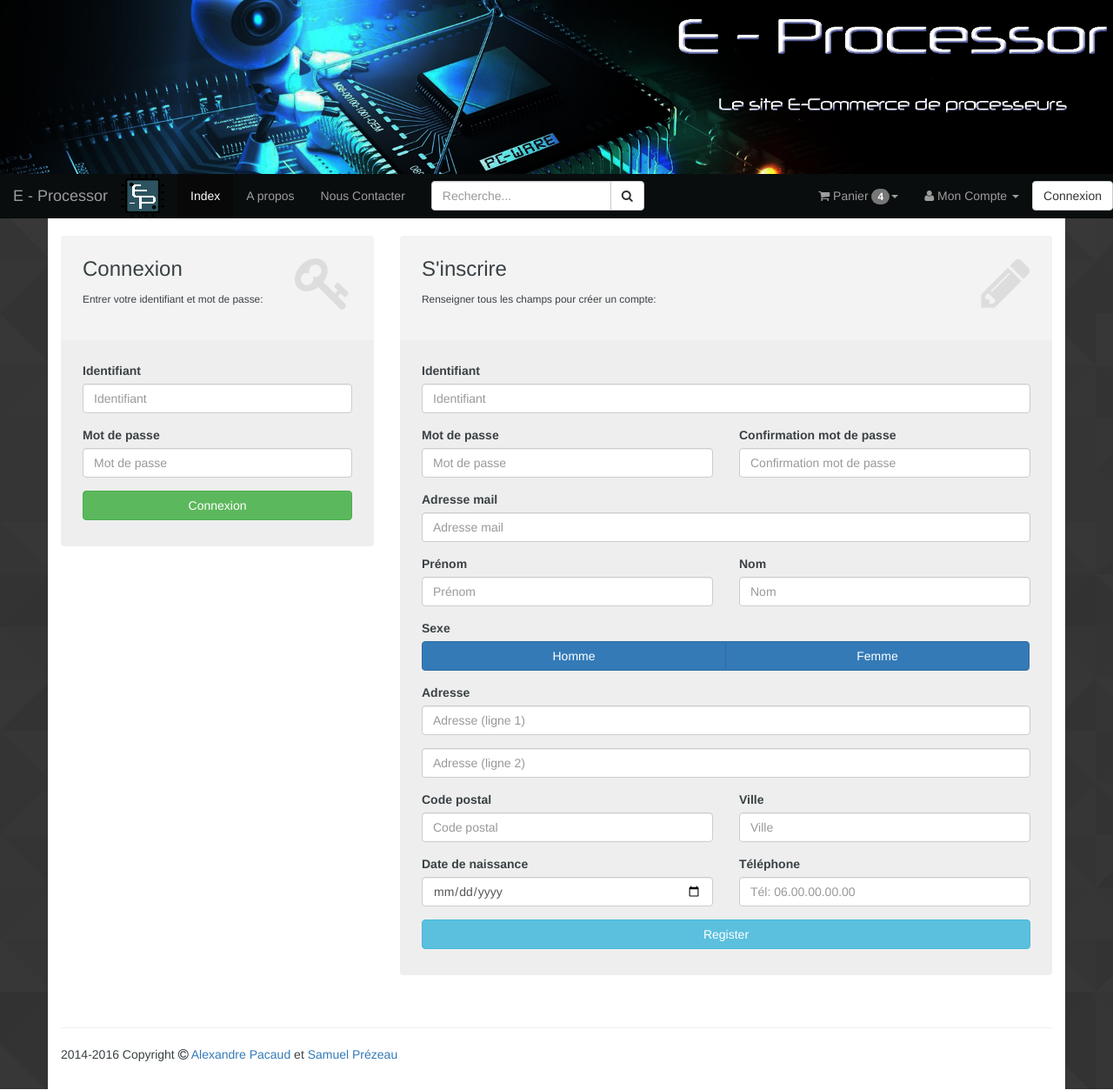
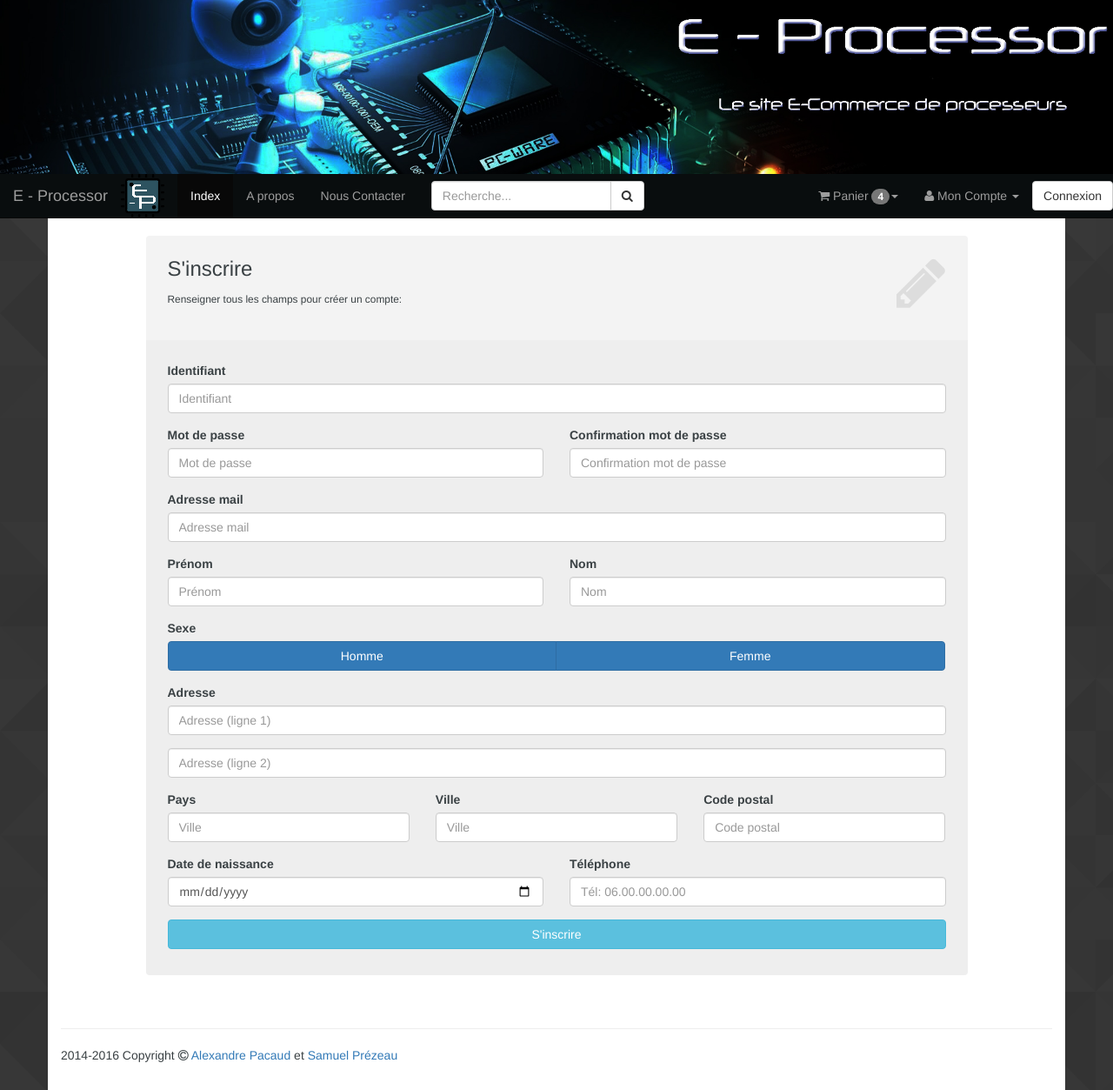
Before and after one commit to Alex0379/Projet_BTS_eCommerce, a PHP site: page /inscription.php in a window 1280 px wide. Shown: the whole page at 87% size. Run offline with PHP 8.4, Linux system fonts and the light colour scheme.

Commit message:
Création + test authentification et déconnexion
Ajout des images en local pour un meilleur affichage sans connexion
internet

```diff
--- a/main/header.php
+++ b/main/header.php
@@ -1,3 +1,65 @@
+<?php
+require('../src/php/fonctions.php');
+session_start();
+
+if(isset($_POST['identifiantHeader'])){
+        // Récupération des valeurs
+
+        $utilisateur=$_POST['identifiantHeader'];
+        $motdepasse=$_POST['mot_de_passeHeader'];
+
+
+        // supprimer toutes les anciennes variables
+        session_unset();
+        if(IdentifieUtilisateur($utilisateur, $motdepasse)){
+
+            global $HTTP_HOST, $DOCROOT;
+
+            $_SESSION['mot_de_passe'] = $motdepasse;
+            $_SESSION['identifiant'] = $utilisateur;
+            $_SESSION['nbr_articles'] = 0;
+            header("Location: http://$HTTP_HOST/$DOCROOT/dashboard.php");
+            exit();
+        }
+        else{
+            echo('Erreur interne');
+            exit();
+        }
+    }
+
+if(isset($_POST['identifiantConnex'])){
+        // Récupération des valeurs
+
+        $utilisateur=$_POST['identifiantConnex'];
+        $motdepasse=$_POST['mdpConnex'];
+
+
+        // supprimer toutes les anciennes variables
+        session_unset();
+        if(IdentifieUtilisateur($utilisateur, $motdepasse)){
+
+            global $HTTP_HOST, $DOCROOT;
+
+            $_SESSION['mot_de_passe'] = $motdepasse;
+            $_SESSION['identifiant'] = $utilisateur;
+            $_SESSION['nbr_articles'] = 0;
+            header("Location: http://$HTTP_HOST/$DOCROOT/paiement.php");
+            exit();
+        }
+        else{
+            echo('Erreur interne');
+            exit();
+        }
+    }
+
+// Récupération des valeurs boutons/déco
+if(isset($_POST["deconnexion"])){
+  SupprimeSession();
+
+  header("Location: http://$HTTP_HOST/$DOCROOT/accueil.php");
+}
+?>
+
 <!DOCTYPE html>
 <html lang="fr">
   <head>
@@ -116,8 +178,9 @@
               <li><a href="histo_commande.php"><i class="fa fa-history"></i> Historique Commande</a></li>
               <li><a href="panier.php"><i class="fa fa-shopping-cart"></i> Panier <span class="badge">4</span></a></li>
               <li role="separator" class="divider"></li>
-              <form action="" method="post">
-              <li><a href="#" id="deconnexion" name="deconnexion" type="submit"><i class="fa fa-sign-out"></i> Se Déconnecter</a></li>
+              <form class="text-center" action="" method="post">
+                <li><button id="deconnexion" class="btn btn-default navbar-btn" name="deconnexion" type="submit"><i class="fa fa-sign-out"></i> Se Déconnecter</button></li>
+              </form>
             </ul>
           </li>
           <li><button type="button" class="btn btn-default navbar-btn" data-toggle="modal" data-target=".modal-connex">Connexion</button></li>
@@ -145,8 +208,8 @@
                                   <span class="help-block"></span>
                               </div>
                               <div class="form-group">
-                                  <label for="motdepasse" class="control-label">Mot de passe</label>
-                                  <input type="password" class="form-control" id="motdepasse" name="motdepasse" value="" required="" title="Merci de rentrer votre mot de passe">
+                                  <label for="mot_de_passeHeader" class="control-label">Mot de passe</label>
+                                  <input type="password" class="form-control" id="mot_de_passeHeader" name="mot_de_passeHeader" value="" required="" title="Merci de rentrer votre mot de passe">
                                   <span class="help-block"></span>
                               </div>
                               <div id="loginErrorMsg" class="alert alert-error hide">Identifiant ou mot de passe incorrect...</div>
@@ -177,36 +240,3 @@
     </div><!-- /.modal-content -->
   </div><!-- /.modal-dialog -->
 </div><!-- /.modal -->
-
-<?php
-require('../src/php/fonctions.php');
-
-if(isset($_POST['identifiantHeader'])){
-        // Récupération des valeurs
-
-        $id_utilisateur=$_POST['identifiant'];
-        $motdepasse=$_POST['mot_de_passe'];
-
-
-        // supprimer toutes les anciennes variables
-        session_unset();
-        if(IdentifieUtilisateur($id_utilisateur, $motdepasse)){
-
-            global $HTTP_HOST, $DOCROOT;
-
-            $_SESSION['mot_de_passe'] = $motdepasse;
-            $_SESSION['identifiant'] = $id_utilisateur;
-            $_SESSION['nbr_articles'] = 0;
-            exit();
-        }
-        else{
-            echo('Erreur interne');
-            exit();
-        }
-    }
-
-// Récupération des valeurs boutons/déco
-if(isset($_POST["deconnexion"])){
-  SupprimeSession();
-}
-?>
--- a/main/inscription.php
+++ b/main/inscription.php
@@ -7,36 +7,8 @@
 <main class="container">
 
     <div class="row">
-        <div class="col-md-4">
-
-                <div class="form-box">
-                    <div class="form-top">
-	            		<div class="form-top-left">
-	            			<h3>Connexion</h3>
-                            <small>Entrer votre identifiant et mot de passe:</small>
-	            		</div>
-	                	<div class="form-top-right">
-	            			<i class="fa fa-key"></i>
-	                    </div>
-	                </div>
-                    <div class="form-bottom">
-                        <form>
-                            <div class="form-group">
-                                <label for="email">Identifiant</label>
-                                <input type="email" class="form-control" id="email" placeholder="Identifiant" required="required"/>
-                            </div>
-                            <div class="form-group">
-                                <label for="pwd">Mot de passe</label>
-                                <input type="password" class="form-control" id="pwd" placeholder="Mot de passe" required="required"/>
-                            </div>
-                            <button type="submit" class="btn btn-success btn-block">Connexion</button>
-                        </form>
-                    </div>
-                </div>
-
-        </div>
-
-        <div class="col-md-8">
+		<div class="col-md-1"></div>
+        <div class="col-md-10">
 
                         <div class="form-box">
                             <div class="form-top">
@@ -58,8 +30,8 @@
                                     <div class="row">
                                         <div class="col-xs-6 col-sm-6 col-md-6">
                                             <div class="form-group">
-                                                <label for="mdp">Mot de passe</label>
-                                                <input type="password" name="mdp" id="mdp" class="form-control" placeholder="Mot de passe">
+                                                <label for="mot_de_passe">Mot de passe</label>
+                                                <input type="password" name="mot_de_passe" id="mot_de_passe" class="form-control" placeholder="Mot de passe">
                                             </div>
                                         </div>
                                         <div class="col-xs-6 col-sm-6 col-md-6">
@@ -111,16 +83,22 @@
                                     </div>
 
                                     <div class="row">
-                                        <div class="col-xs-6 col-sm-6 col-md-6">
+										<div class="col-xs-4 col-sm-4 col-md-4">
                                             <div class="form-group">
-                                                <label for="codePostal">Code postal</label>
-                                                <input type="text" name="codePostal" id="codePostal" class="form-control" placeholder="Code postal">
+                                                <label for="pays">Pays</label>
+                                                <input type="text" name="pays" id="pays" class="form-control" placeholder="Ville">
                                             </div>
                                         </div>
-                                        <div class="col-xs-6 col-sm-6 col-md-6">
+                                        <div class="col-xs-4 col-sm-4 col-md-4">
                                             <div class="form-group">
                                                 <label for="ville">Ville</label>
                                                 <input type="text" name="ville" id="ville" class="form-control" placeholder="Ville">
+                                            </div>
+                                        </div>
+										<div class="col-xs-4 col-sm-4 col-md-4">
+                                            <div class="form-group">
+                                                <label for="code_postal">Code postal</label>
+                                                <input type="text" name="code_postal" id="code_postal" class="form-control" placeholder="Code postal">
                                             </div>
                                         </div>
                                     </div>
@@ -128,23 +106,23 @@
                                     <div class="row">
                                         <div class="col-xs-6 col-sm-6 col-md-6">
                                             <div class="form-group">
-                                                <label for="dateNaissance">Date de naissance</label>
-                                                <input type="date" name="dateNaissance" id="dateNaissance" class="form-control" placeholder="Date de naissance">
+                                                <label for="date_naissance">Date de naissance</label>
+                                                <input type="date" name="date_naissance" id="date_naissance" data-fv-date-format="YYYY-MM-DD" class="form-control" placeholder="Date de naissance">
                                             </div>
                                         </div>
                                         <div class="col-xs-6 col-sm-6 col-md-6">
                                             <div class="form-group">
-                                                <label for="tel">Téléphone</label>
-                                                <input type="text" name="tel" id="tel" class="form-control" placeholder="Tél: 06.00.00.00.00">
+                                                <label for="telephone">Téléphone</label>
+                                                <input type="text" name="telephone" id="telephone" class="form-control" placeholder="Tél: 06.00.00.00.00">
                                             </div>
                                         </div>
                                     </div>
 
-                                    <input type="submit" value="Register" class="btn btn-info btn-block">
+                                    <input type="submit" value="S'inscrire" class="btn btn-info btn-block">
                                 </form>
                             </div>
                         </div>
-
+            <div class="col-md-1"></div>
         </div>
     </div>
 </main>
@@ -153,4 +131,57 @@
     <script src="../src/javascript/jquery.js"></script>
     <script src="../src/bootstrap-3.3.6-dist/js/bootstrap.min.js"></script>
 
-<?php include('footer.php') ?>
+<?php
+include('footer.php');
+
+if( isset($_POST['identifiant'])){
+	// Récupérer les valeurs
+	$identifiant = $_POST['identifiant'];
+	$motdepasse = $_POST['mot_de_passe'];
+	$confirmationMdp = $_POST['confirmMdp'];
+	$email = $_POST['email'];
+	$prenom = $_POST['prenom'];
+	$nom = $_POST['nom'];
+	$sexe = $_POST['sexe'];
+	$adresse1 = $_POST['adresse1'];
+	$adresse2= $_POST['adresse2'];
+	$pays = $_POST['pays'];
+	$ville = $_POST['ville'];
+	$code_postal = $_POST['code_postal'];
+	$date_naissance = $_POST['date_naissance'];
+	$telephone = $_POST['telephone'];
+
+	// Vérifier si tous les champs ont été renseignés. S’il manque une valeur,
+	// renvoyer un message d’erreur.
+
+	if ( (trim($identifiant)=="") || (trim($motdepasse)=="") ||
+		 (trim($confirmationMdp)=="") || (trim($email)=="") ||
+		 (trim($prenom)=="") || (trim($nom)=="") ||
+		 (trim($adresse1)=="") || (trim($pays)=="") ||
+		 (trim($ville)=="") || (trim($code_postal)==")" ||
+		 (trim($date_naissance)=="") || (trim($telephone)==""))){
+			echo("Erreur de saisie. Recommencez.");
+			exit();
+	   }else if ($motdepasse != $confirmationMdp) {
+		  // Si les deux mots de passe ne sont pas identiques générer un message d’erreur
+		   echo("Les deux mots de passe ne sont pas identiques. Recommencez.");
+		  exit();
+	   }
+
+	// ouvrir une connexion avec la base de données
+	$idcom = connex($DB);
+
+	// Créer enregistrement de l’utilisateur
+   // Si enregistrement est un succès, afficher, sinon envoyer un message d’erreur.
+   $requete = "INSERT INTO `eprocessor`.`client`
+   (`id_client`, `prenom`, `nom`, `date_naissance`, `adresse_ligne1`, `adresse_ligne2`,
+   `code_postal`, `ville`, `pays`, `telephone`, `sexe`, `identifiant`, `mot_de_passe`)
+		VALUES
+		(NULL, '$prenom', '$nom', '$date_naissance', '$adresse1', '$adresse2', '$code_postal',
+		'$ville', '$pays', '$telephone', '$sexe', '$identifiant', '$motdepasse');";
+	$idcom->exec($requete) or die("ERREUR D'INSERTION ".$nom);
+	echo ("Enregistrement effectué correctement.");
+    exit();
+}
+
+?>
--- a/src/php/fonctions.php
+++ b/src/php/fonctions.php
@@ -24,13 +24,13 @@
         }
 
         // Effectuer l'identification utilisateur / mot de passe
-        $requete="select * from client where id_client='$utilisateur'";
+        $requete="select * from client where identifiant='$utilisateur'";
             if(!($resultat = $idcom->query($requete))){
                 AfficheMessErr(sprintf("Erreur interne %d:%s\n"));
                 return 0;
             }
 
-            if(($ligne = $resultat->fetch()) && ($motdepasse == $ligne["motdepasse"] && $motdepasse != ""))
+            if(($ligne = $resultat->fetch()) && ($motdepasse == $ligne["mot_de_passe"] && $motdepasse != ""))
                 return 1;
             else
                 return 0;
@@ -38,6 +38,8 @@
 
     // fonction SupprimeSession()
     function SupprimeSession(){
+		global $HTTP_HOST, $DOCROOT;
+
         // Supprimer toutes les variable de session
         session_unset();
 
```
Also changed, not shown: main/dashboard.php (+31 -12 lines), main/index.php (+5 -4 lines), images/250x200.png (added), images/320x150.png (added), images/800x300.png (added).
